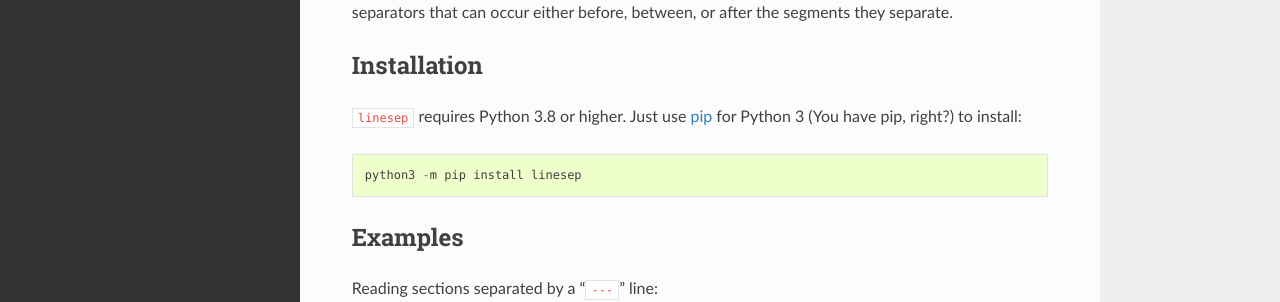
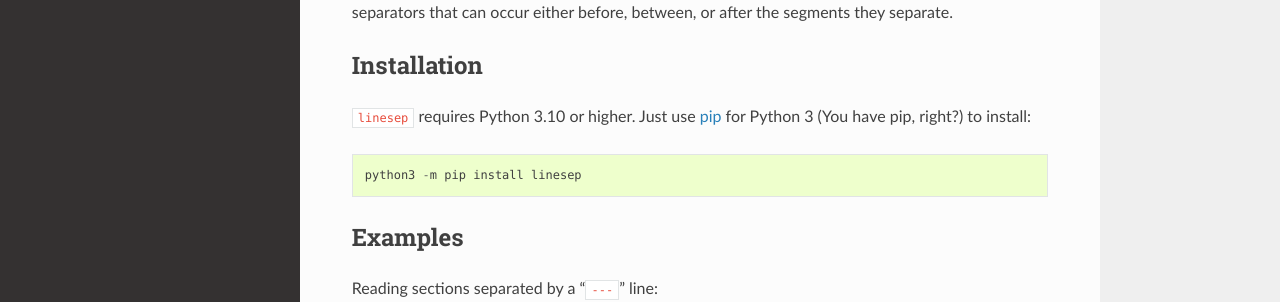
Before and after one commit to jwodder/linesep, a Sphinx documentation site: the page built from docs/index.rst, in a window 1280 px wide and 900 px high. Shown: the part 279-581 px from the top of the window. Built offline with Sphinx 7.4.7 and the Read the Docs theme 3.1.0, drawn with Linux system fonts in a browser that asks for light colours.

Commit message:
Drop support for Python 3.8 & 3.9

```diff
--- a/README.rst
+++ b/README.rst
@@ -31,7 +31,7 @@
 
 Installation
 ============
-``linesep`` requires Python 3.8 or higher.  Just use `pip
+``linesep`` requires Python 3.10 or higher.  Just use `pip
 <https://pip.pypa.io>`_ for Python 3 (You have pip, right?) to install::
 
     python3 -m pip install linesep
--- a/docs/changelog.rst
+++ b/docs/changelog.rst
@@ -6,6 +6,7 @@
 v0.6.0 (in development)
 -----------------------
 - Support Python 3.14
+- Drop support for Python 3.8 and 3.9
 
 v0.5.1 (2024-12-01)
 -------------------
--- a/docs/index.rst
+++ b/docs/index.rst
@@ -24,7 +24,7 @@
 
 Installation
 ============
-``linesep`` requires Python 3.8 or higher.  Just use `pip
+``linesep`` requires Python 3.10 or higher.  Just use `pip
 <https://pip.pypa.io>`_ for Python 3 (You have pip, right?) to install::
 
     python3 -m pip install linesep
--- a/pyproject.toml
+++ b/pyproject.toml
@@ -7,7 +7,7 @@
 dynamic = ["version"]
 description = "Handling lines with arbitrary separators"
 readme = "README.rst"
-requires-python = ">=3.8"
+requires-python = ">=3.10"
 license = "MIT"
 license-files = ["LICENSE"]
 authors = [
@@ -27,8 +27,6 @@
 classifiers = [
     "Programming Language :: Python :: 3 :: Only",
     "Programming Language :: Python :: 3",
-    "Programming Language :: Python :: 3.8",
-    "Programming Language :: Python :: 3.9",
     "Programming Language :: Python :: 3.10",
     "Programming Language :: Python :: 3.11",
     "Programming Language :: Python :: 3.12",
```
Also changed, not shown: CHANGELOG.md (+1 -0 lines), 2 other files.
